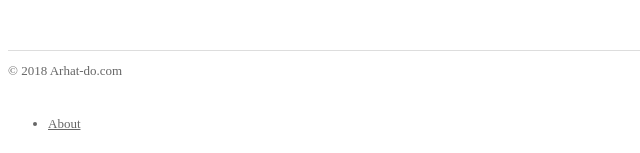
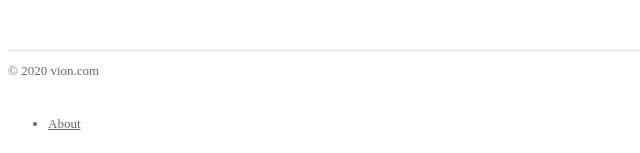
Before and after one commit to radchenkoVit/vion-group-management, a Vue app in the folder frontend/: page / in a window 1280 px wide. Shown: the part 303-456 px from the top of the page, without its empty margins (0-640 px from the left). Built offline with nearby package versions, Linux system fonts and the light colour scheme.

Commit message:
minor text change

```diff
--- a/frontend/src/components/PageFooter.vue
+++ b/frontend/src/components/PageFooter.vue
@@ -1,6 +1,6 @@
 <template>
   <footer class="footer">
-    <span class="copyright">&copy; 2018 Arhat-do.com</span>
+    <span class="copyright">&copy; 2020 vion.com</span>
     <ul class="footer-links list-inline float-right">
       <li class="list-inline-item"><a href="#">About</a></li>
       <li class="list-inline-item"><a href="#">Terms of Service</a></li>
```
